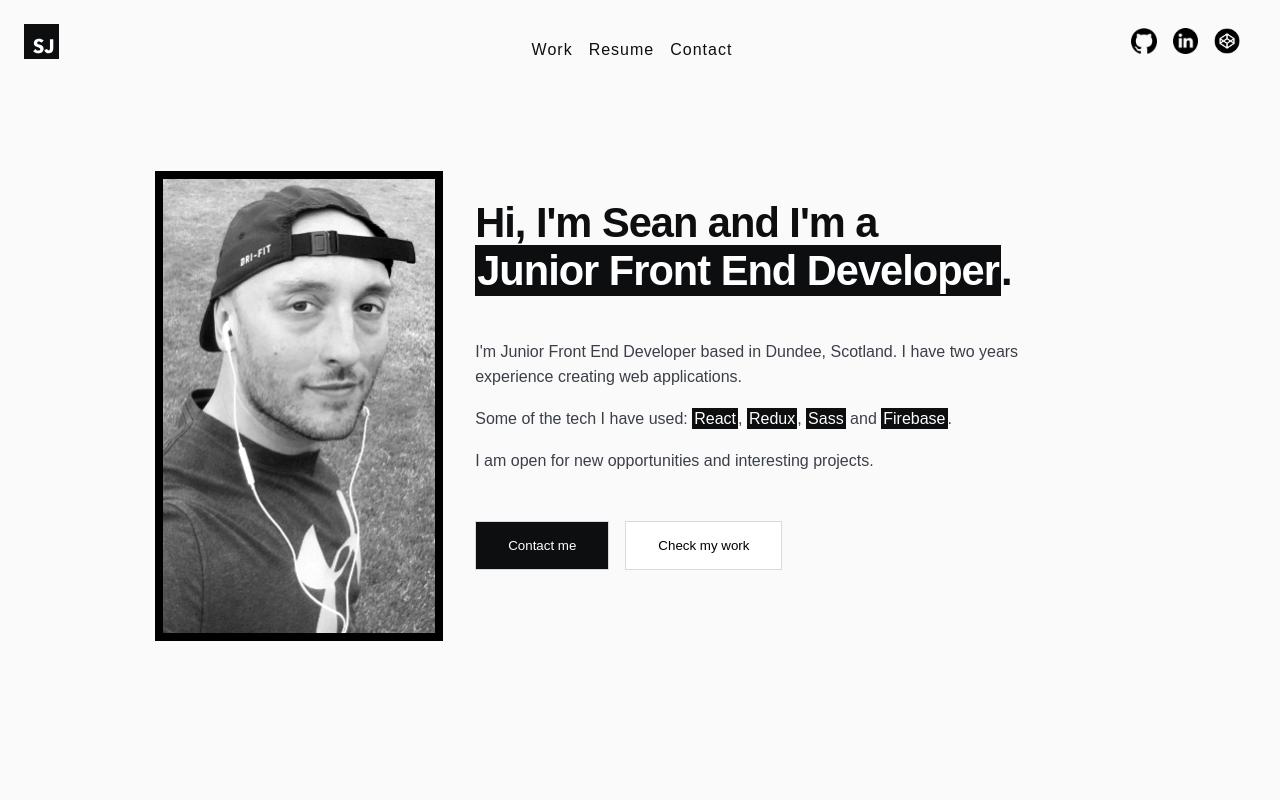
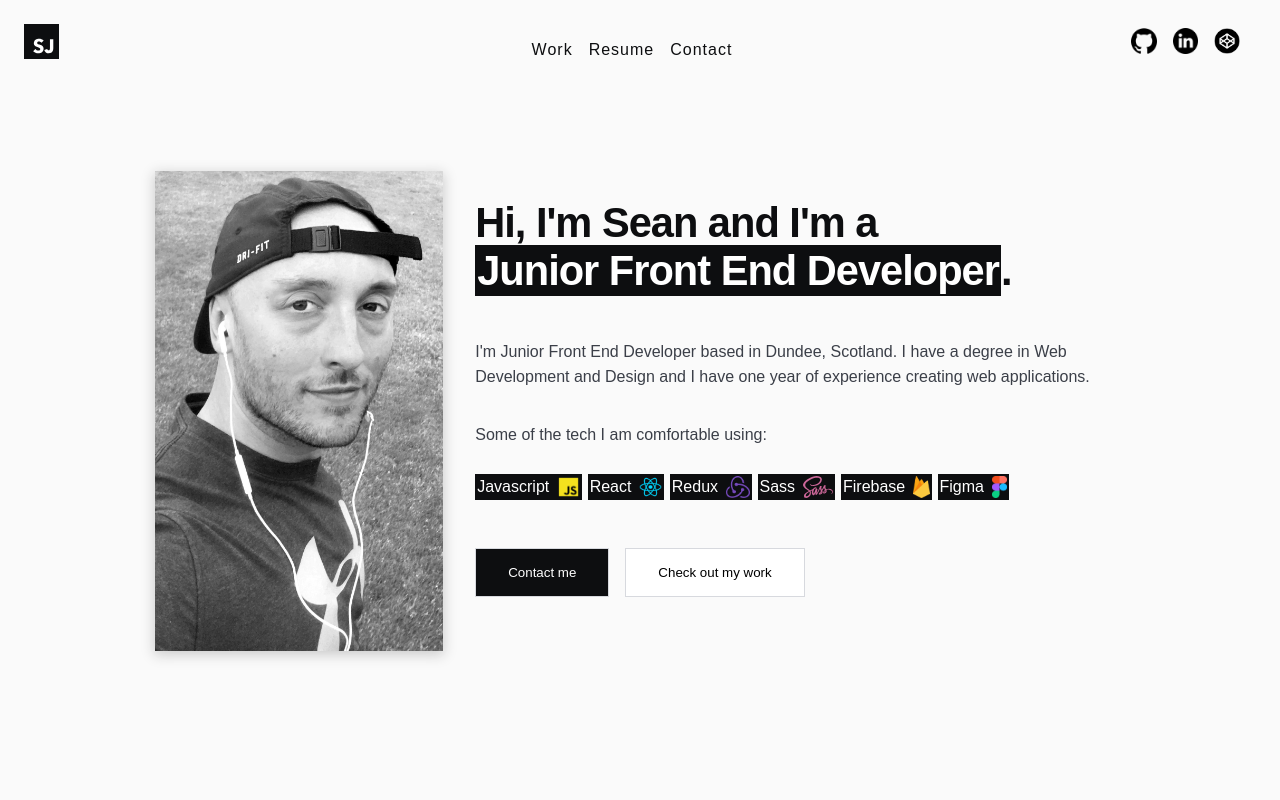
Before and after one commit to edinburghrules/portfolio, a React (Create React App) app: page / in a window 1280 px wide. Shown: the top 800 px of the page. Built offline with nearby package versions, Linux system fonts and the light colour scheme.

Commit message:
feature: add tech to main

```diff
--- a/src/components/main.jsx
+++ b/src/components/main.jsx
@@ -1,6 +1,11 @@
 import "../styles/main/main.scss";
 import portrait from "../assets/portrait.svg";
-import cloud from "../assets/cloud.svg";
+import jsIcon from "../assets/js-icon.png";
+import reactIcon from "../assets/react-icon.png";
+import reduxIcon from "../assets/redux-icon.png";
+import sassIcon from "../assets/sass-icon.svg";
+import firebaseIcon from "../assets/firebase-icon.png";
+import figmaIcon from "../assets/figma-icon.png";
 
 const Main = () => {
   return (
@@ -19,18 +24,35 @@ const Main = () => {
             <span>Junior Front End Developer</span>.
           </h1>
           <p>
-            I'm Junior Front End Developer based in Dundee, Scotland. I have two
-            years experience creating web applications.
-            <p>
-              Some of the tech I have used: <span>React</span>,{" "}
-              <span>Redux</span>, <span>Sass</span> and <span>Firebase</span>.
-            </p>
-            I am open for new opportunities and interesting projects.
+            I'm Junior Front End Developer based in Dundee, Scotland. I have a
+            degree in Web Development and Design and I have one year of
+            experience creating web applications.
           </p>
-        </div>
-        <div className="main__btns">
-          <button className="main__btn main__btn--contact">Contact me</button>
-          <button className="main__btn">Check my work</button>
+          <p>Some of the tech I am comfortable using:</p>
+          <ul>
+            <li>
+              Javascript <img className="main__tech-icon" src={jsIcon} />
+            </li>
+            <li>
+              React <img className="main__tech-icon" src={reactIcon} />
+            </li>
+            <li>
+              Redux <img className="main__tech-icon" src={reduxIcon} />
+            </li>
+            <li>
+              Sass <img className="main__tech-icon" src={sassIcon} />
+            </li>
+            <li>
+              Firebase <img className="main__tech-icon" src={firebaseIcon} />
+            </li>
+            <li>
+              Figma <img className="main__tech-icon" src={figmaIcon} />
+            </li>
+          </ul>
+          <div className="main__btns">
+            <button className="main__btn main__btn--contact">Contact me</button>
+            <button className="main__btn">Check out my work</button>
+          </div>
         </div>
       </div>
     </div>
--- a/src/components/projects.jsx
+++ b/src/components/projects.jsx
@@ -13,9 +13,6 @@ const Projects = () => {
       </div>
       <div className="projects__gallery">
         <Project />
-        <Project />
-        <Project />
-        <Project />
       </div>
     </div>
   );
--- a/src/styles/main/main.scss
+++ b/src/styles/main/main.scss
@@ -18,23 +18,12 @@
   &__portrait-img {
     height: auto;
     width: 18rem;
-    border: 8px solid #000;
+    box-shadow: 0px 3px 12px 1px #ccc;
   }
 
-  &__cloud-img {
-    height: auto;
-    width: 5rem;
-    position: absolute;
-
-    &--top {
-      top: -2rem;
-      left: -1rem;
-    }
-
-    &--bottom {
-      bottom: -2rem;
-      right: -1rem;
-    }
+  &__tech-icon {
+    height: 1.4rem;
+    margin-left: 8px;
   }
 
   &__header-text {
@@ -65,6 +54,26 @@
     line-height: 1.6rem;
   }
 
+  & ul {
+    padding: 0;
+    display: flex;
+    flex-wrap: wrap;
+  }
+
+  & li {
+    font-size: 1rem;
+    color: lighten($color-dark, 20%);
+    list-style: none;
+    margin-right: 6px;
+    background: $color-dark;
+    color: #fff;
+    padding: 2px;
+    display: flex;
+    justify-content: space-between;
+    align-items: center;
+    margin-bottom: 6px;
+  }
+
   &__btns {
     margin-top: 2rem;
   }
```
Also changed, not shown: src/assets/figma-icon.png (added), src/assets/js-icon.png (added).
